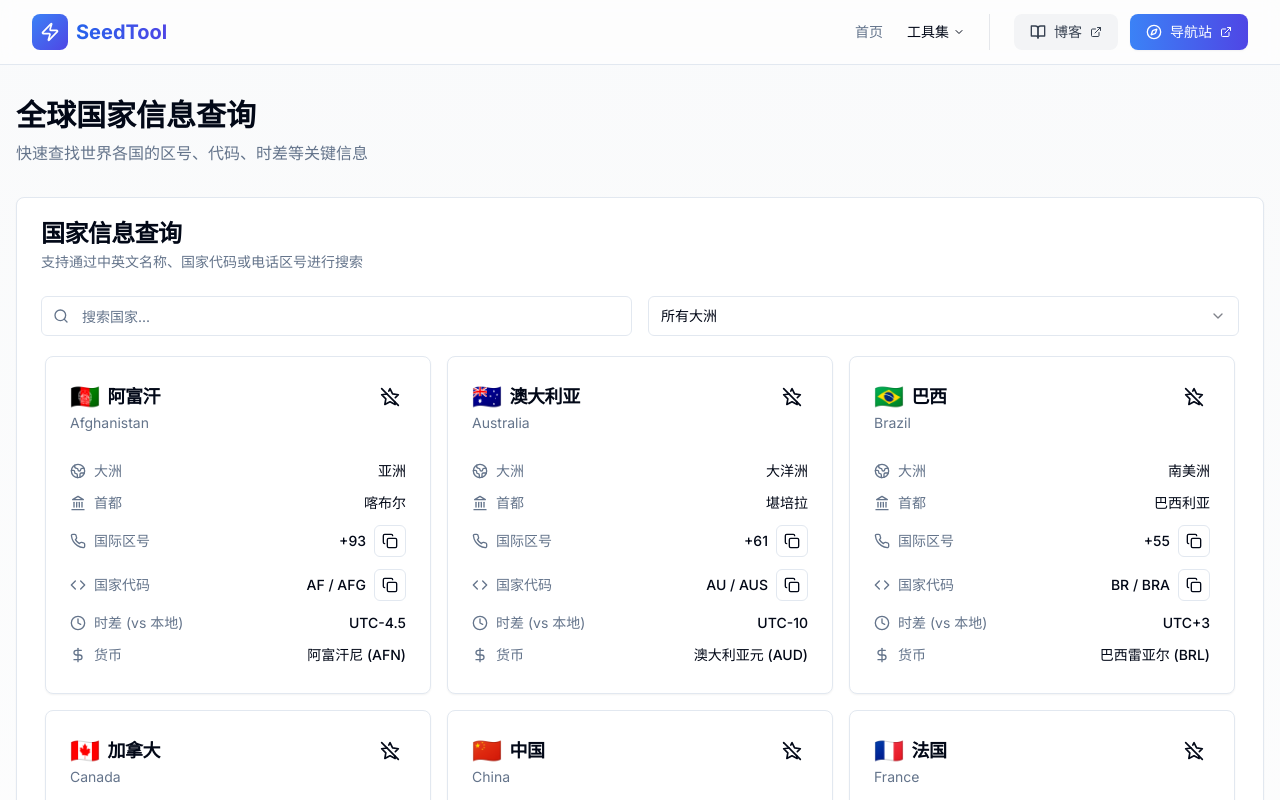
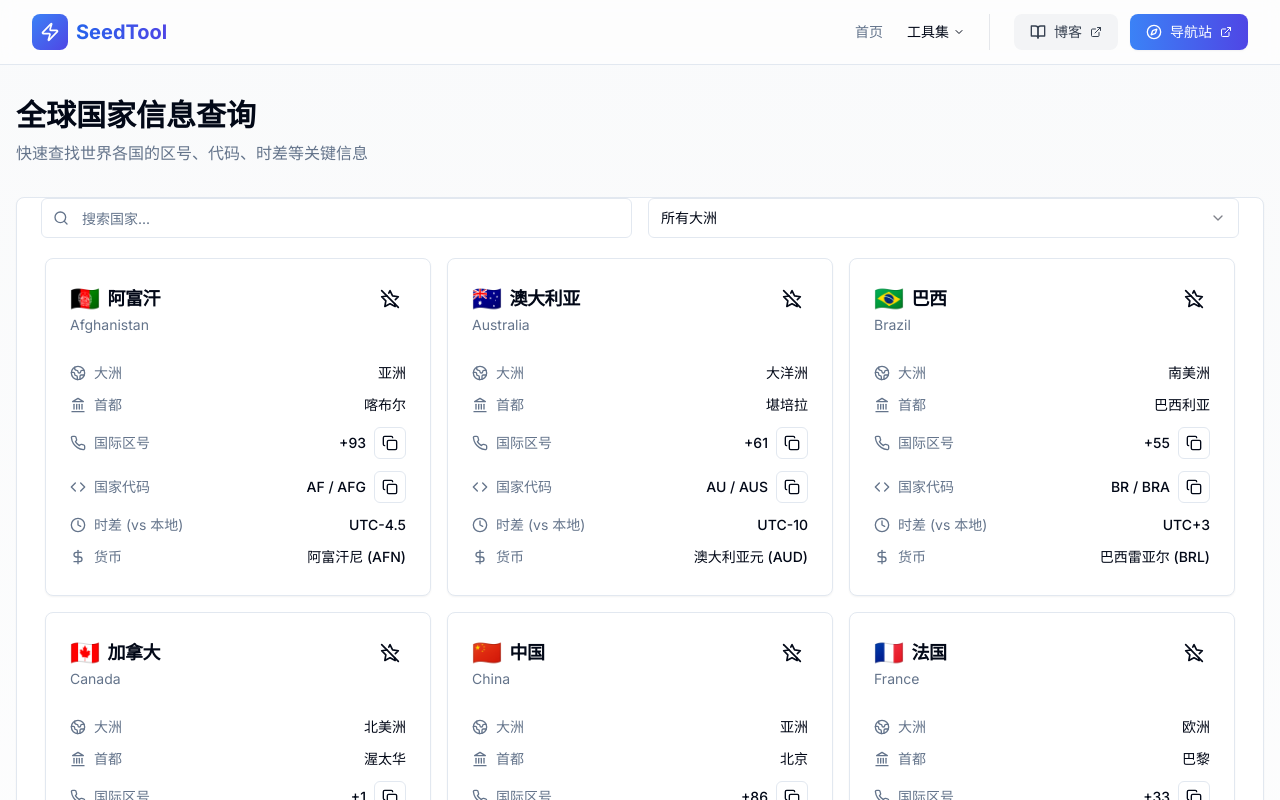
Before and after one commit to everett7623/Globokit, a Next.js app: page /tools/global-country-info in a window 1280 px wide. Shown: the top 800 px of the page. Built offline with nearby package versions, Linux system fonts and the light colour scheme.

Commit message:
Update page.tsx

```diff
--- a/app/tools/global-country-info/page.tsx
+++ b/app/tools/global-country-info/page.tsx
@@ -91,10 +91,6 @@ export default function GlobalCountryInfoPage() {
       </div>
 
       <Card>
-        <CardHeader>
-          <CardTitle>国家信息查询</CardTitle>
-          <CardDescription>支持通过中英文名称、国家代码或电话区号进行搜索</CardDescription>
-        </CardHeader>
         <CardContent className="space-y-4">
           <div className="grid gap-4 md:grid-cols-2">
             <div className="relative">
```
